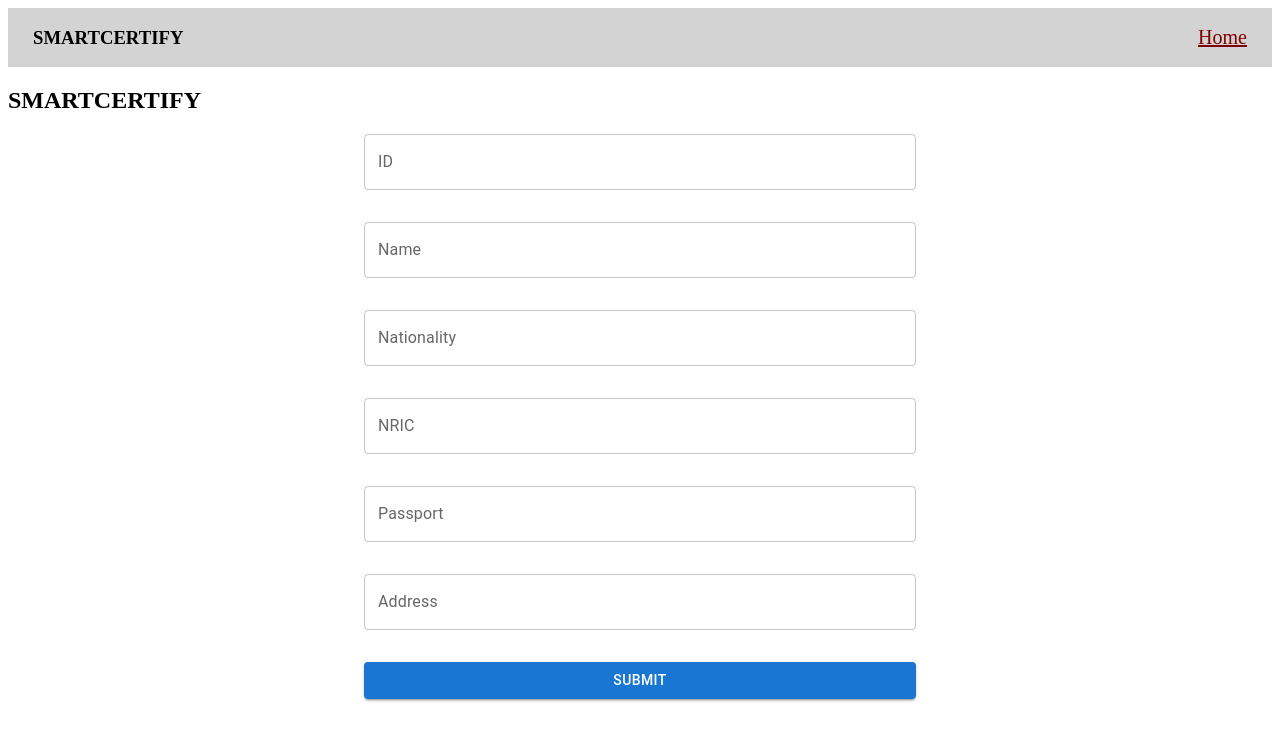
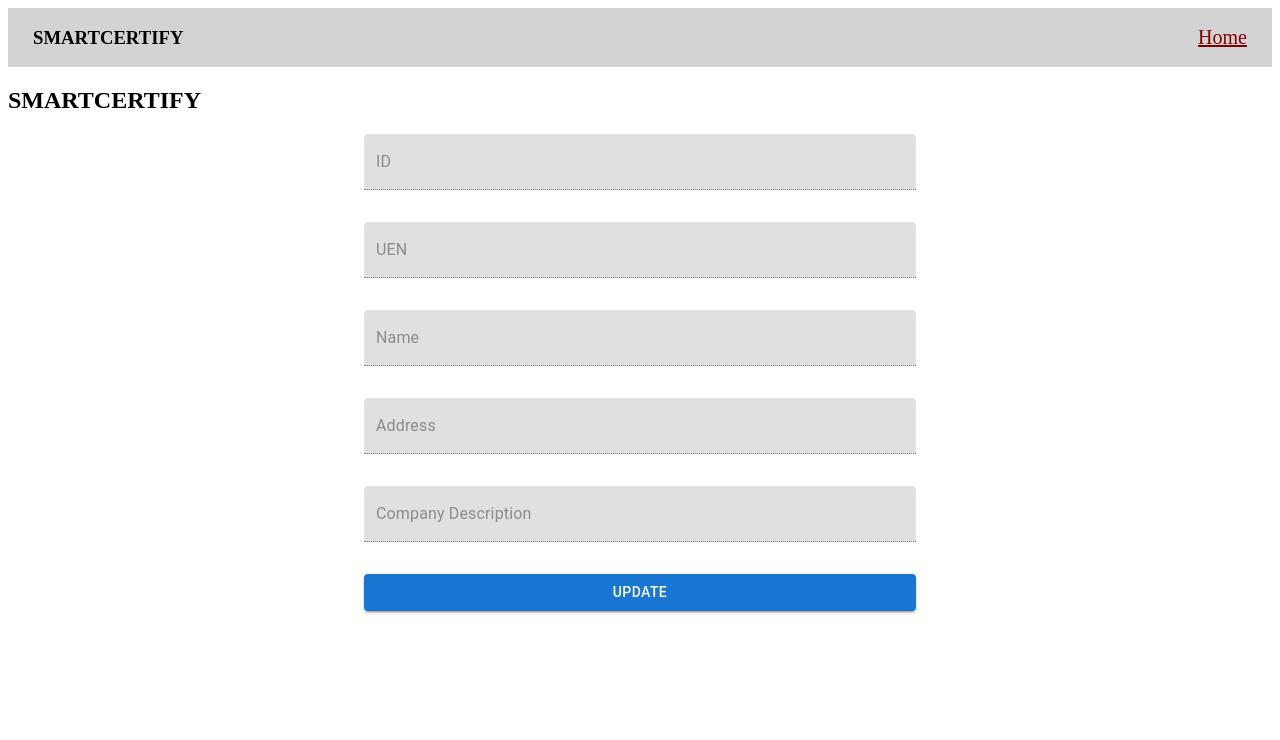
Before and after one commit to 96TSH/SmartCertify, a React (Vite) app in the folder web-app/: page / in a window 1280 px wide. Shown: the top 740 px of the page. Built offline with nearby package versions, Linux system fonts and the light colour scheme.

Commit message:
Added option to change between editable and non-editable form

```diff
--- a/web-app/src/components/Profile.jsx
+++ b/web-app/src/components/Profile.jsx
@@ -1,36 +1,77 @@
-import React, { useState } from 'react';
+import React, { useState, useEffect } from 'react';
 import { TextField, Button, Container, Box } from '@mui/material';
 
 function Profile({ fields }) {
 
 
   const fieldsByProfiles = {
-    company: ['ID', 'UEN No.', 'Name', 'Address', 'Company Description'],
+    company: ['ID', 'UEN', 'Name', 'Address', 'Company Description'],
     school: ['ID', 'Name', 'Email', 'Address', 'School Description'],
     person: ['ID', 'Name', 'Nationality', 'NRIC', 'Passport', 'Address']
   };
 
   const choosenProfile = fieldsByProfiles[fields] || [];
 
-  // const initialFormData = choosenProfile.reduce((acc, field) => ({ ...acc, [field]: '' }), {});
   const initialFormData = choosenProfile.reduce((acc, field) => ({
-    ...acc,
-    [field]: { value: '', isValid: true, errorMessage: '' }
-  }), {});
+    ...acc, [field]: { value: '', isValid: true, errorMessage: '' }}), {}
+    );
 
   const [formData, setFormData] = React.useState(initialFormData);
+  const [isEditable, setIsEditable] = useState(false);
+  const [buttonLabel, setButtonLabel] = useState("Update");
+
+
+
+    // useEffect(() => {
+    //   const fetchData = async () => {
+    //     try {
+    //       // const response = await axios.get(`/api/formData/${fields}`);
+    //       const response = {'ID': 999, 'UEN':"999", 'Name':"James", 'Address':"Kane road", 'Company':"swiss"};
+    //       console.log(response);
+    //       const profileFields = fieldsByProfiles[fields] || [];
+    //       const initialFormData = profileFields.reduce((acc, field) => ({
+    //         ...acc,
+    //         [field]: {
+    //           value: response.data[field] || '', // Populate with fetched data or default to empty string
+    //           isValid: true,
+    //           errorMessage: ''
+    //         }
+    //       }), {});
+    //       setFormData(initialFormData);
+    //     } catch (error) {
+    //       console.error('Error fetching form data:', error);
+    //       // Handle error or set fallback state
+    //     }
+    //   };
+    //   fetchData();
+    // }, []);
+
+
+
 
   const isValidInput = value => value.trim().length >= 2;
 
 
+  const toggleEdit = () => {
+    if(isEditable) {
+      handleSubmit();
+    } else {
+      setIsEditable(true);
+      setButtonLabel("Submit");
+    }
+  };
 
-  // const handleChange = (e) => {
-  //   const { name, value } = e.target;
-  //   setFormData(prevFormData => ({
-  //     ...prevFormData,
-  //     [name]: value,
-  //   }));
-  // };
+  const toggleCancel = () => {
+      setIsEditable(false);
+      setButtonLabel("Update");
+      setFormData(prevFormData => ({
+        ...prevFormData,
+        [name]: { ...prevFormData[name], isValid: true},
+      }));
+      setFormData(initialFormData);
+    }
+
+
 
   const handleChange = (e) => {
     const { name, value } = e.target;
@@ -46,7 +87,7 @@ function Profile({ fields }) {
 
 
   const handleSubmit = (e) => {
-    e.preventDefault();
+    // e.preventDefault();
 
     let isFormValid = true;
     const updatedFormData = Object.keys(formData).reduce((acc, field) => {
@@ -60,6 +101,8 @@ function Profile({ fields }) {
 
     if (isFormValid) {
       console.log("Form data:", formData);
+      setIsEditable(false);
+      setButtonLabel("Update");
       // Proceed with form submission or further processing
     } else {
       console.log("Validation failed");
@@ -76,17 +119,23 @@ function Profile({ fields }) {
             <TextField
               key={field}
               label={field.charAt(0).toUpperCase() + field.slice(1)}
-              variant="outlined"
+              // variant="filled"
+              variant={isEditable?'outlined' : 'filled'}
               name={field}
+              disabled={!isEditable}
               value={formData[field].value}
               onChange={handleChange}
               error={!formData[field].isValid}
               helperText={formData[field].errorMessage}
             />
           ))}
-          <Button type="submit" variant="contained" color="primary">
-            Submit
+          <Button onClick={toggleEdit} variant="contained" color="primary">
+            {buttonLabel}
           </Button>
+
+          {isEditable && <Button onClick={toggleCancel} variant="contained" color="warning">
+            Cancel
+          </Button>}
         </Box>
       </form>
     </Container>
--- a/web-app/src/pages/homepage.jsx
+++ b/web-app/src/pages/homepage.jsx
@@ -3,16 +3,15 @@ import Profile from "../components/Profile";
 
 const Homepage = () => {
 
-  const company = ['ID', 'UEN No.', 'Name', 'Address', 'Company Description'];
-  const school = ['ID', 'Name', 'Email', 'Address', 'School Description'];
-  const person = ['ID', 'Name', 'Nationality', 'NRIC', 'Passport', 'Address'];
+  // const company = ['ID', 'UEN No.', 'Name', 'Address', 'Company Description'];
+
   return (
     <div>
       <h2>
         <b>SMARTCERTIFY</b>
       </h2>
-      {/* <Profile fields={fields}/> */}
-      <Profile fields="person"/>
+      {/* <Profile fields={company}/> */}
+      <Profile fields="company"/>
     </div>
   );
 };
```
